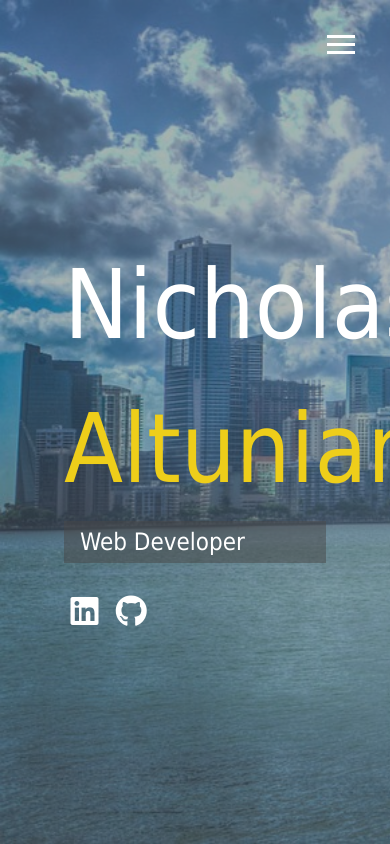
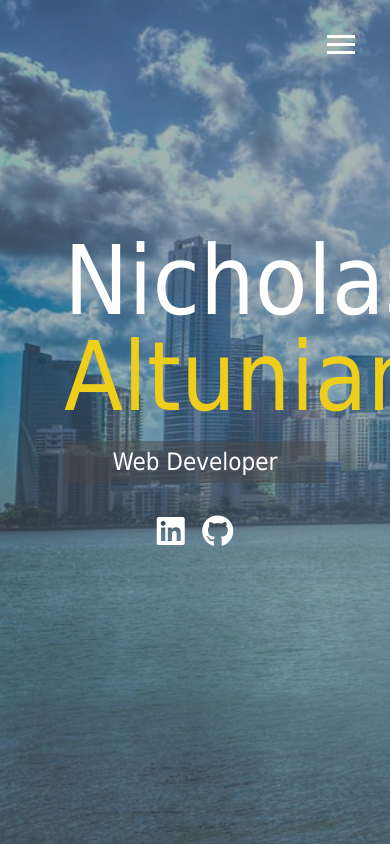
Before and after one commit to naaltunian/naaltunian.github.io, a website: page index.html in a window 390 px wide. Drawn offline with Linux system fonts and the light colour scheme.

Commit message:
make site mobile responsive

```diff
--- /dev/null
+++ b/scss/_mobile.scss
@@ -0,0 +1,55 @@
+// widescreen
+
+@include mediaXl {
+
+}
+
+// desk/laptop
+@include mediaLg {
+
+}
+
+// tablet
+@include mediaMd {
+  main {
+    align-items: center;
+    text-align: center;
+
+    .lg-heading {
+      line-height: 1;
+      margin-bottom: 1rem;
+    }
+  }
+
+  ul.menu-nav, div.menu-branding {
+    float: none;
+    width: 100%;
+    min-height: 0;
+    &.show {
+      transform: translate3d(0, 0, 0);
+    }
+  }
+
+  .menu-nav {
+    height: 75vh;
+    transform: translate3d(-100%, 0, 0);
+    font-size: 24px;
+  }
+
+  .menu-branding {
+    height: 25vh;
+    transform: translate(100%, 0, 0);
+
+    .portrait {
+      height: 150px;
+      width: 150px;
+    }
+  }
+}
+
+// phone
+@include mediaSm {
+  main#home h1 {
+    margin-top: 10vh;
+  }
+}
--- a/scss/main.scss
+++ b/scss/main.scss
@@ -1,5 +1,6 @@
 @import "config";
 @import "menu";
+@import 'mobile';
 
 * {
   box-sizing: border-box;
```
Also changed, not shown: scss/_config.scss (+4 -4 lines), css/main.css.
